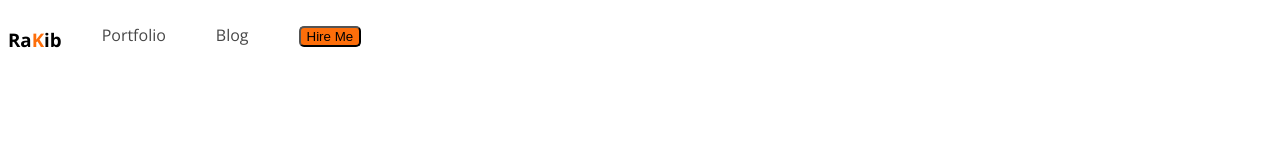
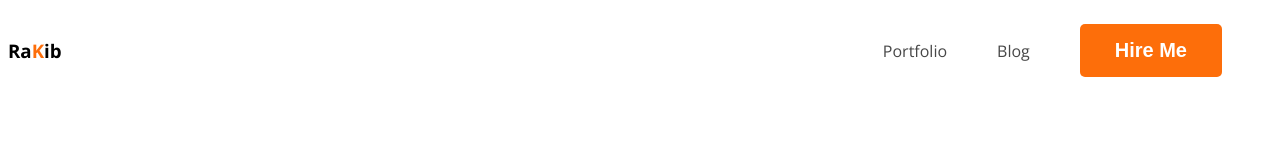
Before and after one commit to RaKi2401/developer-portfolio, a plain HTML site: page index.html in a window 1280 px wide. Drawn offline with nearby package versions, Linux system fonts and the light colour scheme.

Commit message:
added nav

```diff
--- a/styles/portfolio.css
+++ b/styles/portfolio.css
@@ -7,7 +7,10 @@ body{
 /* nav releted styles */
 nav{
     display: flex;
+    align-items: center;
+     justify-content: space-between;
 }
+
 .nav-portfolio{
     color: var(--Dark-01, #181818);
 font-size: 45px;
@@ -21,10 +24,17 @@ font-weight: 800;
 .btn-primary{
      border-radius: 5px;
     background: #FD6E0A;
+    border: 0;
+    color: white;
+    font-size: 20px;
+    font-weight: 700;
+    padding: 15px 35px;
 }
 nav > ul{
     display: flex;
-}
+
+align-items: center;}
+
 nav li{
     list-style: none;
     margin-right: 50px;
```
